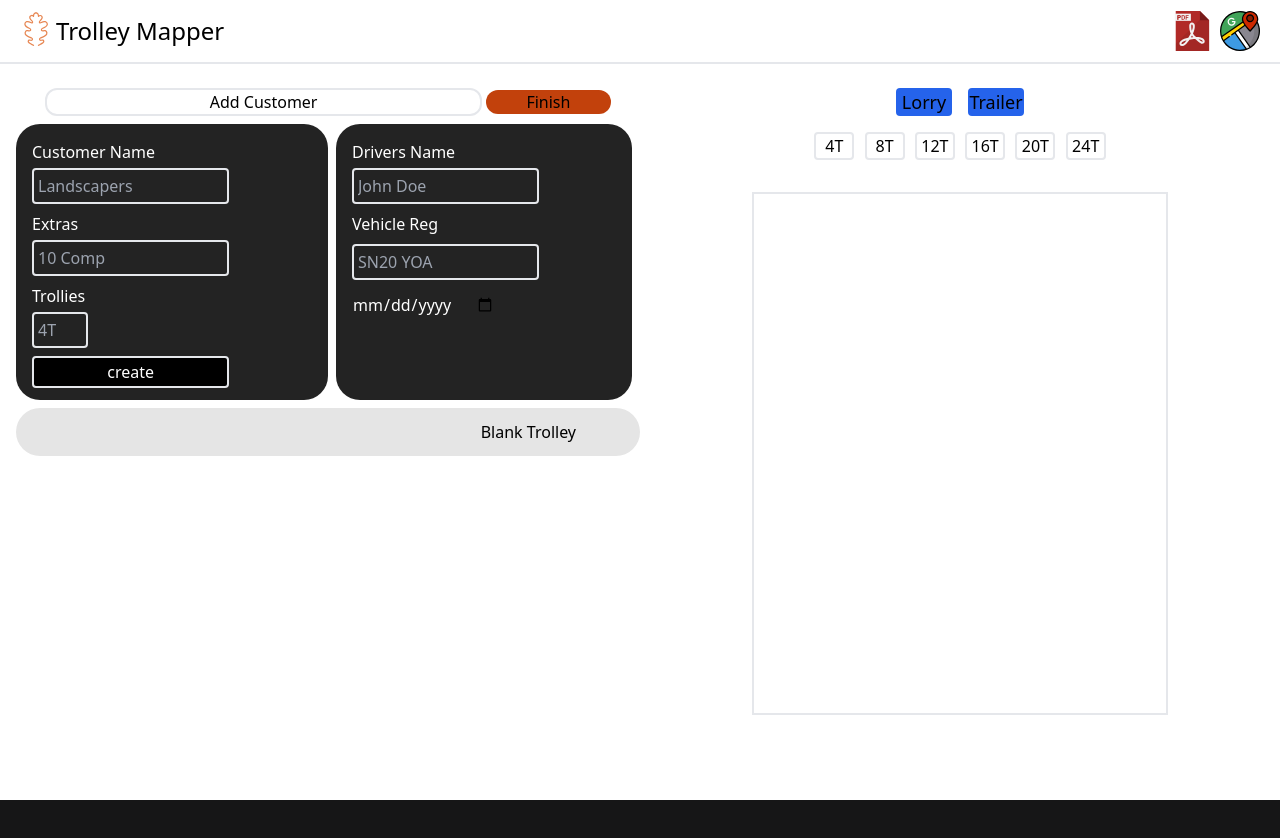
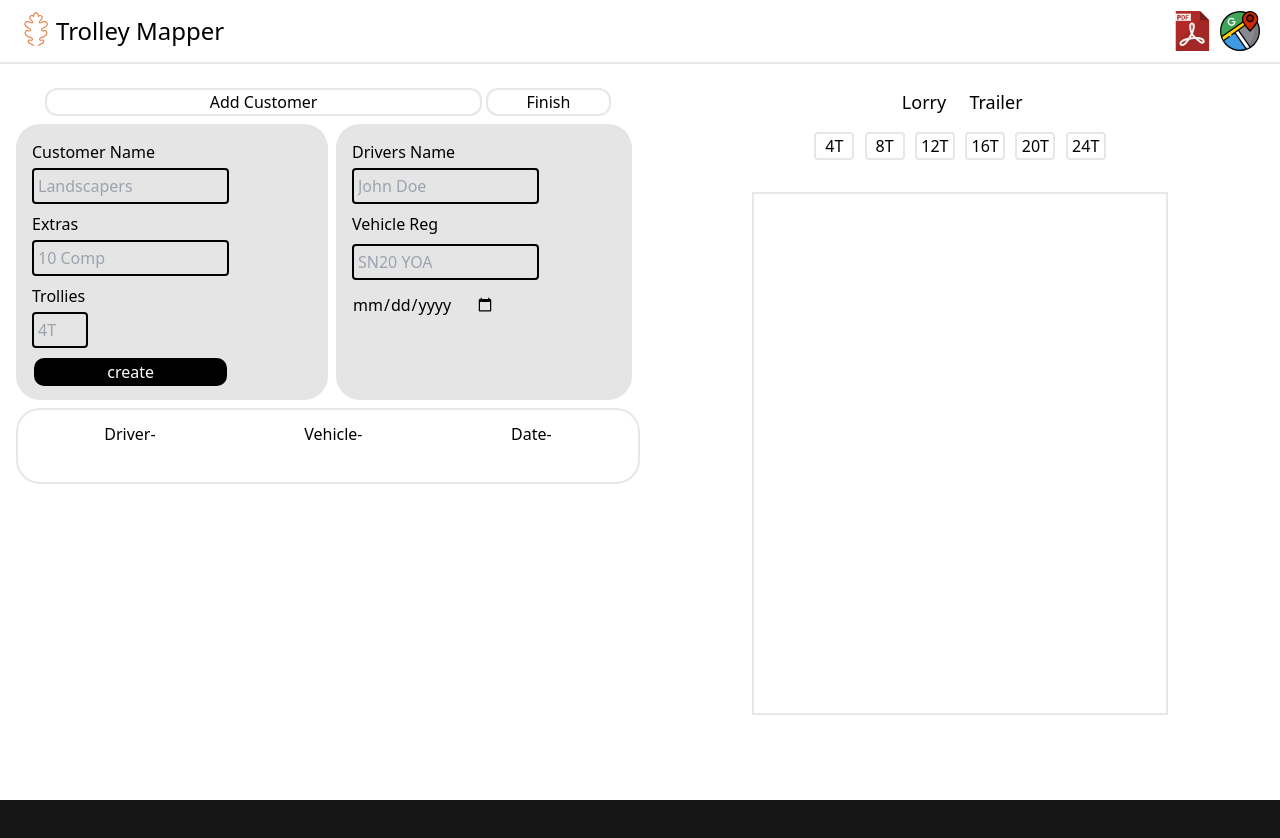
Before and after one commit to LGRV-alt/trolley-mapper, a React (Vite) app: page / in a window 1280 px wide. Both pictures are taken after a click on the button "Add Customer". Shown: the top 838 px of the page. Built offline with nearby package versions, Linux system fonts and the light colour scheme.

Commit message:
more changes to color, added driver details
added driver details to the customer box so its shown when saved as a pdf

```diff
--- a/src/components/Customer.jsx
+++ b/src/components/Customer.jsx
@@ -18,13 +18,13 @@ function Customer({ customerList, setCustomerList, onClick }) {
         >
           <div className="flex flex-row gap-1 ">
             <button
-              className="w-2/12  text-red-600 hover:bg-red-600 hover:text-white hover:rounded-full "
+              className="w-2/12  text-transparent dark:text-red-600 hover:bg-red-600 hover:text-white hover:rounded-full "
               onClick={() => handleDel(index)}
             >
               X
             </button>
             <h3 className="flex lg:text-lg   items-center sm:text-base  hover:text-blue-500 hover:cursor-pointer">
-              {item.name}
+              {index + 1} - {item.name}
             </h3>
           </div>
 
@@ -35,7 +35,7 @@ function Customer({ customerList, setCustomerList, onClick }) {
                 {item.trollies}T
               </p>
             ) : null}
-            <p className="text-yellow-500 flex items-center">{item.extras}</p>
+            <p className="text-amber-600 flex items-center">{item.extras}</p>
           </div>
         </div>
       ))}
--- a/src/components/CustomerSection.jsx
+++ b/src/components/CustomerSection.jsx
@@ -16,12 +16,12 @@ function CustomerSection({ onClick }) {
     <div className="lg:ml-4">
       <div className="flex justify-center items-center gap-1">
         <button
-          className="dark:bg-dark-button-main border-2  w-[70%] rounded-xl mt-2 mb-2 hover:bg-button-main-hover"
+          className="dark:bg-dark-button-main border-2 dark:border-none w-[70%] rounded-xl mt-2 mb-2 hover:bg-button-main-hover"
           onClick={() => setShowCustomerList(!showCustomerList)}
         >
           Add Customer
         </button>
-        <button className="bg-orange-700 w-[20%] rounded-xl  mt-2 mb-2 hover:bg-orange-400">
+        <button className="dark:bg-orange-700 border-2 dark:border-none w-[20%] rounded-xl  mt-2 mb-2 hover:bg-orange-400">
           Finish
         </button>
       </div>
@@ -39,13 +39,19 @@ function CustomerSection({ onClick }) {
         </div>
       ) : null}
 
-      <div className="dark:bg-dark-customer-input bg-light-customer-input rounded-3xl p-3 m-2 lg:ml-0 lg:mr-0">
+      <div className="dark:bg-dark-customer-input dark:border-none border-2 rounded-3xl p-3 m-2 lg:ml-0 lg:mr-0">
+        <div className="w-full flex justify-around dark:text-transparent ">
+          <p>Driver-{vehicleForm.driver}</p>
+          <p>Vehicle-{vehicleForm.vehicleReg.toUpperCase()}</p>
+          <p>Date- {vehicleForm.date}</p>
+        </div>
         <h3
-          className="lg:ml-2 ml-5 w-[70%] text-left  lg:w-[90%] lg:text-end  hover:text-blue-500 hover:cursor-pointer"
+          className="lg:ml-2 ml-5 w-[70%] text-left text-transparent dark: text-white  lg:w-[90%] lg:text-end hover:text-blue-500 hover:cursor-pointer"
           onClick={() => onClick("Blank Trolley")}
         >
           Blank Trolley
         </h3>
+
         <Customer
           customerList={customerList}
           setCustomerList={setCustomerList}
--- a/src/components/GirdItem.jsx
+++ b/src/components/GirdItem.jsx
@@ -9,7 +9,7 @@ function GridItem({ value, index }) {
   }
   return (
     <div
-      className="flex justify-center items-center lg:text-lg text-center w-full bg-transparent hover:bg-slate-700 cursor-pointer h-full"
+      className="flex justify-center items-center lg:text-lg text-center w-full bg-transparent hover:bg-slate-400 cursor-pointer h-full"
       onClick={() => checkNumber()}
     >
       {name}
--- a/src/components/Lorry.jsx
+++ b/src/components/Lorry.jsx
@@ -6,7 +6,7 @@ function LorryMap({ customerName, grid }) {
       className={` border-2 lg:h-2/3 lg:w-2/3 w-full h-2/4 mt-8 grid grid-cols-4 grid-rows-6 `}
     >
       {grid.map((item, index) => (
-        <div key="2" className="border-2">
+        <div key="2" className="border-2 ">
           <GridItem value={customerName} index={index} />
         </div>
       ))}
--- a/src/components/NewCustomerForm.jsx
+++ b/src/components/NewCustomerForm.jsx
@@ -19,12 +19,12 @@ function NewCustomerButton({ setCustomerList, customerList }) {
     setForm({ ...form, [key]: event.target.value });
   }
   return (
-    <div className=" rounded-3xl ml-2 lg:ml-0 lg:min-w-60 bg-[#232323] text-white">
+    <div className=" rounded-3xl ml-2 lg:ml-0 lg:min-w-60 bg-light-customer-input dark:bg-dark-customer-input">
       <form className="grid grid-cols-1 grid-rows-3 mt-4 ml-4">
         <div className="w-full flex flex-col">
           <label className="flex mb-1 ">Customer Name</label>
           <input
-            className="mb-2 lg:w-2/3 w-11/12 rounded border-2 p-1 bg-transparent hover:border-blue-800"
+            className="mb-2 lg:w-2/3 w-11/12 rounded border-2 border-black dark:border-white p-1 bg-transparent hover:border-blue-800"
             value={form.name}
             type="text"
             name="name"
@@ -35,7 +35,7 @@ function NewCustomerButton({ setCustomerList, customerList }) {
         <div className="w-full flex flex-col ">
           <label className="flex mb-1">Extras</label>
           <input
-            className="mb-2 lg:w-2/3 w-11/12 rounded  border-2  p-1 bg-transparent hover:border-blue-800"
+            className="mb-2 lg:w-2/3 w-11/12 rounded  border-2  border-black dark:border-white p-1 bg-transparent hover:border-blue-800"
             value={form.extras}
             type="text"
             name="extras"
@@ -46,7 +46,7 @@ function NewCustomerButton({ setCustomerList, customerList }) {
         <div className="w-full flex  flex-col ">
           <label className="flex mb-1 ">Trollies</label>
           <input
-            className="mb-2 w-14 rounded border-2 p-1 bg-transparent hover:border-blue-800"
+            className="mb-2 w-14 rounded border-2  border-black dark:border-white p-1 bg-transparent hover:border-blue-800"
             value={form.trollies}
             min="0"
             type="number"
@@ -57,7 +57,7 @@ function NewCustomerButton({ setCustomerList, customerList }) {
         </div>
         <button
           type="button"
-          className=" rounded lg:w-2/3 w-11/12 mb-3 h-8 border-2 bg-black text-white hover:text-black hover:bg-yellow-400"
+          className=" rounded-xl lg:w-2/3 w-11/12 mb-3 h-8 border-2 bg-black text-white hover:text-black hover:bg-yellow-400"
           onClick={() => handleCreate()}
         >
           create
--- a/src/components/VechicleSection.jsx
+++ b/src/components/VechicleSection.jsx
@@ -29,13 +29,13 @@ function VechicleSection({ customerName }) {
       <div className="mb-2">
         <button
           onClick={handleLorry}
-          className="mr-4 text-lg rounded bg-blue-600 w-14 hover:bg-blue-300"
+          className="mr-4 text-lg rounded dark:bg-dark-button-main w-14 hover:bg-button-main-hover"
         >
           Lorry
         </button>
         <button
           onClick={handleTrailer}
-          className="text-lg rounded bg-blue-600 w-14 hover:bg-blue-300"
+          className="text-lg rounded w-14 dark:bg-dark-button-main hover:bg-blue-300"
         >
           Trailer
         </button>
--- a/src/components/VehicleInfo.jsx
+++ b/src/components/VehicleInfo.jsx
@@ -3,14 +3,14 @@ import "react-calendar/dist/Calendar.css";
 
 function VehicleInfo({ vehicleForm, setVehicleForm }) {
   return (
-    <div className=" bg-[#232323] rounded-3xl ml-2 mr-2 lg:min-w-60 text-white">
+    <div className="  rounded-3xl ml-2 mr-2 lg:min-w-60  bg-light-customer-input dark:bg-dark-customer-input">
       <form className="grid grid-cols-1 grid-rows-3 mt-4 ml-4">
         <div className="w-full flex flex-col">
           <label className="flex justify-between w-full mb-1">
             Drivers Name
           </label>
           <input
-            className="mb-2 lg:w-2/3 w-11/12 rounded  border-2 placeholder p-1 bg-transparent hover:border-blue-800"
+            className="mb-2 lg:w-2/3 w-11/12 rounded  border-2 border-black dark:border-white placeholder p-1 bg-transparent hover:border-blue-800"
             type="text"
             name="driversName"
             placeholder="John Doe"
@@ -23,7 +23,7 @@ function VehicleInfo({ vehicleForm, setVehicleForm }) {
         <div className="w-full flex flex-col mb-1">
           <label className="flex justify-between mb-2 ">Vehicle Reg</label>
           <input
-            className=" lg:w-2/3 w-11/12 rounded border-2 p-1 bg-transparent hover:border-blue-800"
+            className=" lg:w-2/3 w-11/12 rounded border-2 border-black dark:border-white p-1 bg-transparent hover:border-blue-800"
             type="text"
             name="vehicleReg"
             placeholder="SN20 YOA"
--- a/tailwind.config.js
+++ b/tailwind.config.js
@@ -1,7 +1,7 @@
 /** @type {import('tailwindcss').Config} */
 export default {
   content: ["./index.html", "./src/**/*.{js,ts,jsx,tsx}"],
-  darkMode: "class",
+  // darkMode: "class",
   theme: {
     extend: {
       colors: {
```
